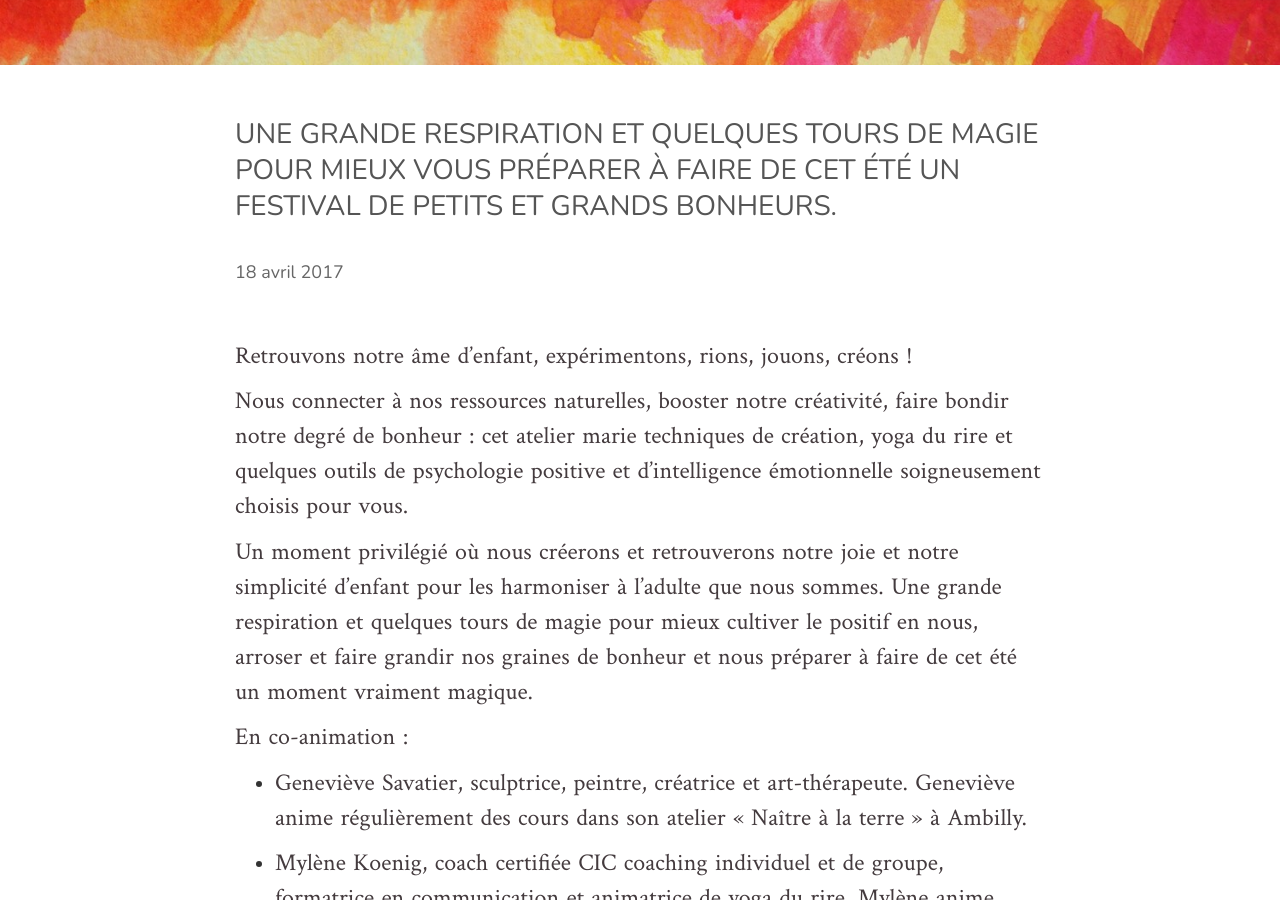
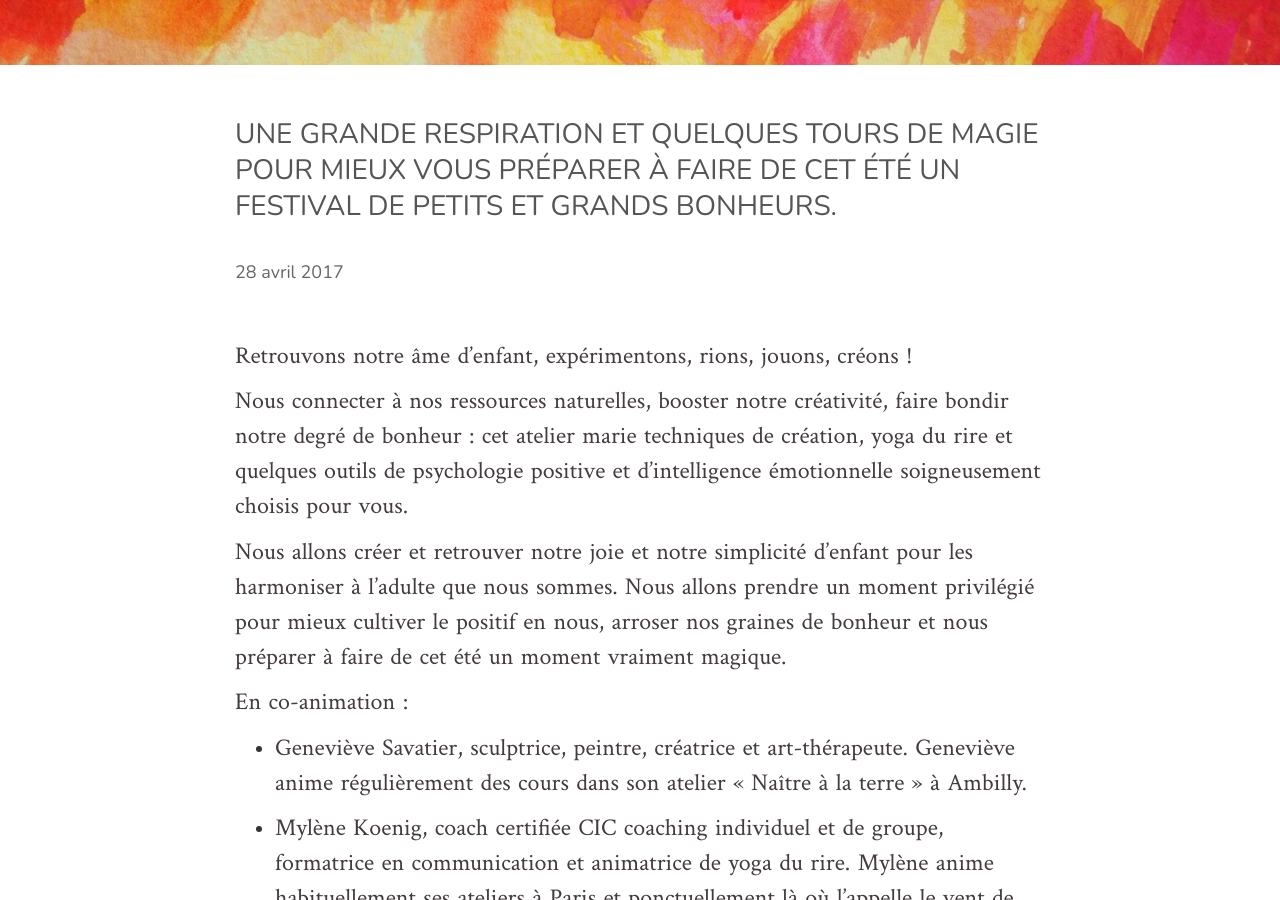
Before and after one commit to arthur-koenig/yoga-rires, a Jekyll site: the page built from _posts/2017-04-18-weekend-creativite-rire-et-bonheur.md, in a window 1280 px wide and 900 px high, scrolled down 992 px. Built offline with Jekyll 4.4.1, drawn with Linux system fonts in a browser that asks for light colours; nearby versions of some CDN libraries; some web fonts are replaced; comment, search, counter and statistics services are not loaded; some of the changed text lies outside the part shown.

Commit message:
Update from Forestry.io - 2017-04-18-weekend-creativite-rire-et-bonheur.md

```diff
--- a/_posts/2017-04-18-weekend-creativite-rire-et-bonheur.md
+++ b/_posts/2017-04-18-weekend-creativite-rire-et-bonheur.md
@@ -6,32 +6,25 @@ description: Une grande respiration et quelques tours de magie pour mieux vous p
   à faire de cet été un festival de petits et grands bonheurs.
 img: img/visuelcrea.jpg
 comments: true
-date: 2017-04-18 17:35
+date: '2017-04-28T15:55:18.548Z'
 ---
 
 
 Retrouvons notre âme d’enfant, expérimentons, rions, jouons, créons !
 
-
 Nous connecter à nos ressources naturelles, booster notre créativité, faire bondir notre degré de bonheur : cet atelier marie techniques de création, yoga du rire et quelques outils de psychologie positive et d'intelligence émotionnelle soigneusement choisis pour vous.
 
-
-Un moment privilégié où nous créerons et retrouverons notre joie et notre simplicité d’enfant pour les harmoniser à l’adulte que nous sommes. Une grande respiration et quelques tours de magie pour mieux cultiver le positif en nous, arroser et faire grandir nos graines de bonheur et nous préparer à faire de cet été un moment vraiment magique.
-
+Nous allons créer et retrouver notre joie et notre simplicité d’enfant pour les harmoniser à l’adulte que nous sommes. Nous allons prendre un moment privilégié pour mieux cultiver le positif en nous, arroser nos graines de bonheur et nous préparer à faire de cet été un moment vraiment magique.
 
 En co-animation :
-
 
 * Geneviève Savatier, sculptrice, peintre, créatrice et art-thérapeute. Geneviève anime régulièrement des cours dans son atelier « Naître à la terre » à Ambilly.
 
 * Mylène Koenig, coach certifiée CIC coaching individuel et de groupe, formatrice en communication et animatrice de yoga du rire. Mylène anime habituellement ses ateliers à Paris et ponctuellement là où l’appelle le vent de l’amitié.
 
-
 ## Détails
 
-
 **Venir avec :**
-
 
 * Sa boîte à trésors : des bouts de ficelles et petits riens du tout que vous pourriez utiliser dans votre création
 
@@ -41,34 +34,24 @@ En co-animation :
 
 * Son âme d’enfant !
 
-
 Aucune connaissance préalable n 'est requise.
-
 
 Vous serez chaleureusement accueillis  dans un lieu magnifique et spacieux et un cadre verdoyant face aux massifs alpins.
 
-
 Si vous venez de loin :
-
 
 * Hébergement possible à Ambilly chez Geneviève Savatier pour les premiers inscrits.
 
 * Approvisionnement pour les pique-niques à proximité.
 
-
 **Tarif :** 80€ TTC
-
 
 **Dates :** vendredi 30 juin, de 19h à 22h30 et samedi 1er juillet, de 9H30 à 18h
 
-
 **Lieu :** (à 10’ de Genève) Atelier "Naître à la terre", 15 chemin des Belosses 74100 Ambilly
-
 
 **Contacts :**
 
-
 Geneviève Savatier 06 70 57 15 59 genevieve.savatier@gmail.com
 
-
 Mylène Koenig 06 73 13 84 16 mylene.koenig@gmail.com
```
